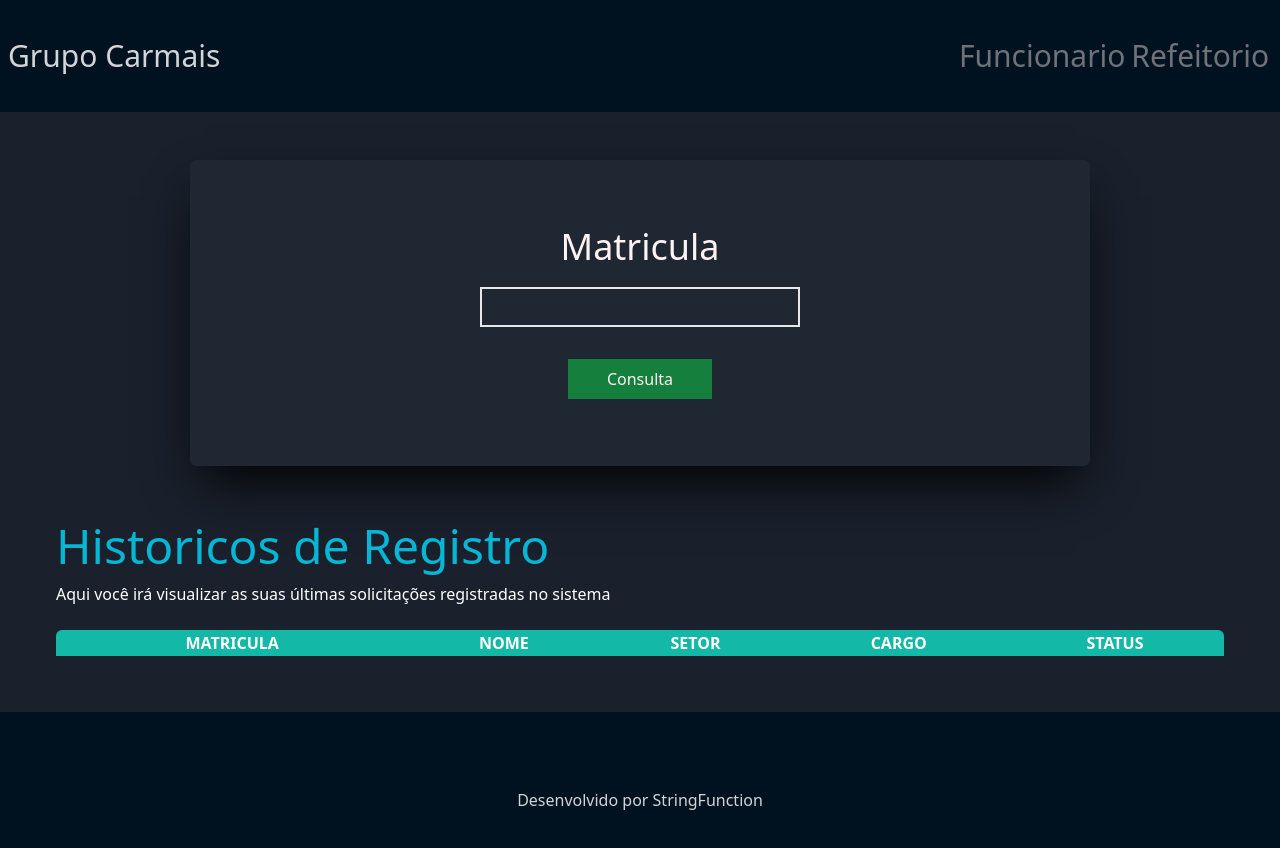
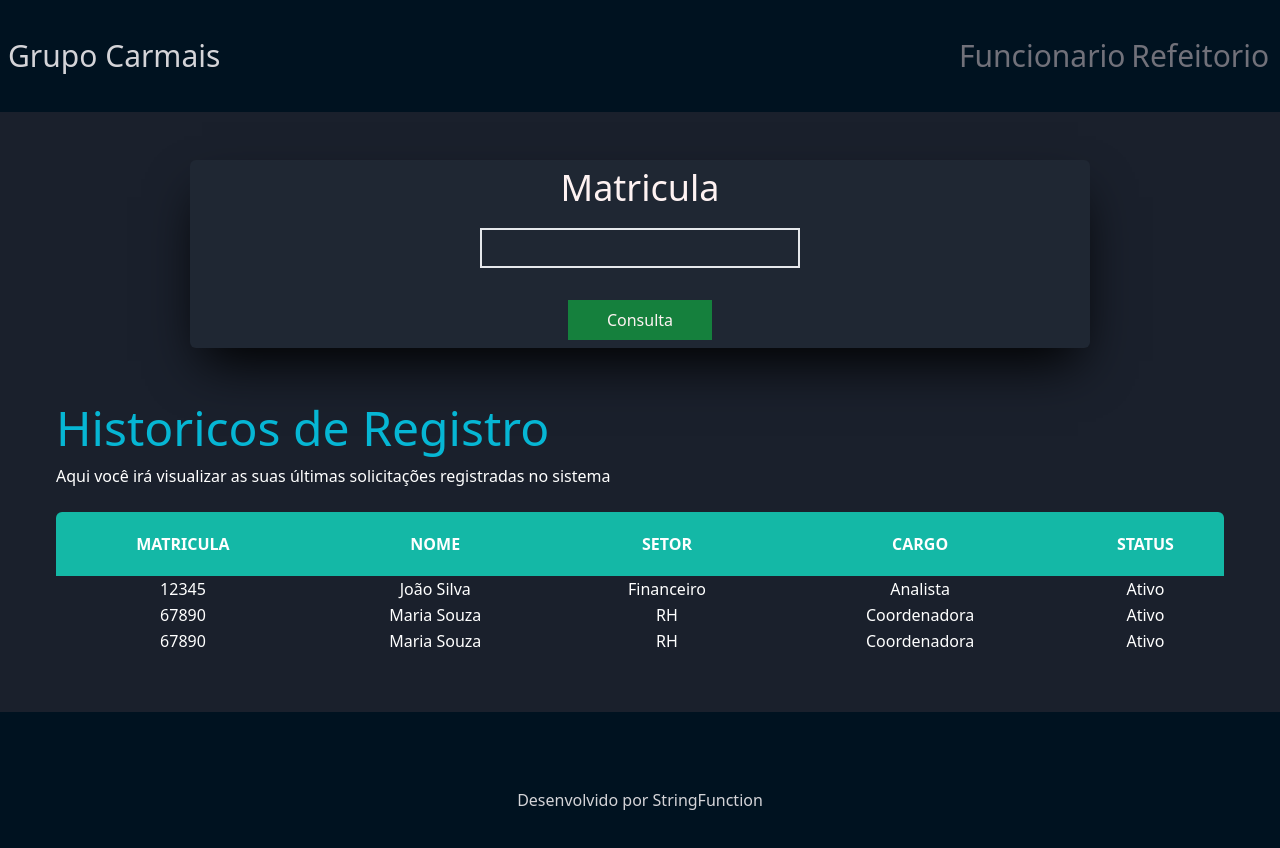
Before and after one commit to StringFunction/RESISTRO_REFEITORIO, a React (Vite) app: page /Refeitorio in a window 1280 px wide. Shown: the top 848 px of the page. Built offline with nearby package versions, Linux system fonts and the light colour scheme.

Commit message:
atualizadno tabela

```diff
--- a/src/pages/Refeitorio.jsx
+++ b/src/pages/Refeitorio.jsx
@@ -14,7 +14,7 @@ function Refeitorio() {
             <div className=" bg-cardB gap-5 w-f h-96 rounded-md	mt-12 shadow-2xl shadow-black text-red-50 flex justify-center items-center flex-col">
                 <h1 className="text-4xl">Matricula </h1>
                 <div className="flex flex-col justify-center items-center gap-8">
-                <input type="text" className="bg-transparent border-solid border-2 border-indigo-60 w-80 h-10 text-center"/>
+                <input type="number" className="bg-transparent border-solid border-2 border-indigo-60 w-80 h-10 text-center" max="6"/>
                 <button className="w-36  h-10 bg-green-700" >Consulta </button>
                 </div>
             </div>
--- a/src/pages/componentes/table.jsx
+++ b/src/pages/componentes/table.jsx
@@ -6,9 +6,9 @@ function table(){
             <p className="text-5xl text-cyan-500">Historicos de Registro</p>
             <p className="text-white">Aqui você irá visualizar as suas últimas solicitações registradas no sistema</p>
         </div>
-        <div>
-        <table className="bg-teal-500 w-full rounded-t-md  ">
-            <thead className="text-white">
+        <div className="overflow-auto h-36 rounded-t-md">
+        <table className=" w-full rounded-t-md  text-center text-white ">
+            <thead className="text-white bg-teal-500 rounded-t-md h-16 sticky top-0">
                 <tr>
                     <th>MATRICULA</th>
                     <th>NOME</th>
@@ -16,8 +16,52 @@ function table(){
                     <th>CARGO</th>
                     <th>STATUS</th>
                 </tr>
+            </thead>
+            <tbody>
+                <tr>
+                <td >12345</td>
+                <td >João Silva</td>
+                <td >Financeiro</td>
+                <td >Analista</td>
+                <td >Ativo</td>
+                </tr>
+                <tr>
+                <td >67890</td>
+                <td >Maria Souza</td>
+                <td >RH</td>
+                <td >Coordenadora</td>
+                <td >Ativo</td>
+                </tr>
+                <tr>
+                <td >67890</td>
+                <td >Maria Souza</td>
+                <td >RH</td>
+                <td >Coordenadora</td>
+                <td >Ativo</td>
+                </tr>
+                <tr>
+                <td >67890</td>
+                <td >Maria Souza</td>
+                <td >RH</td>
+                <td >Coordenadora</td>
+                <td >Ativo</td>
+                </tr>
+                <tr>
+                <td >67890</td>
+                <td >Maria Souza</td>
+                <td >RH</td>
+                <td >Coordenadora</td>
+                <td >Ativo</td>
+                </tr>
+                <tr>
+                <td >67890</td>
+                <td >Maria Souza</td>
+                <td >RH</td>
+                <td >Coordenadora</td>
+                <td >Ativo</td>
+                </tr>
 
-            </thead>
+            </tbody>
         </table>
         </div>
         </div>
```
